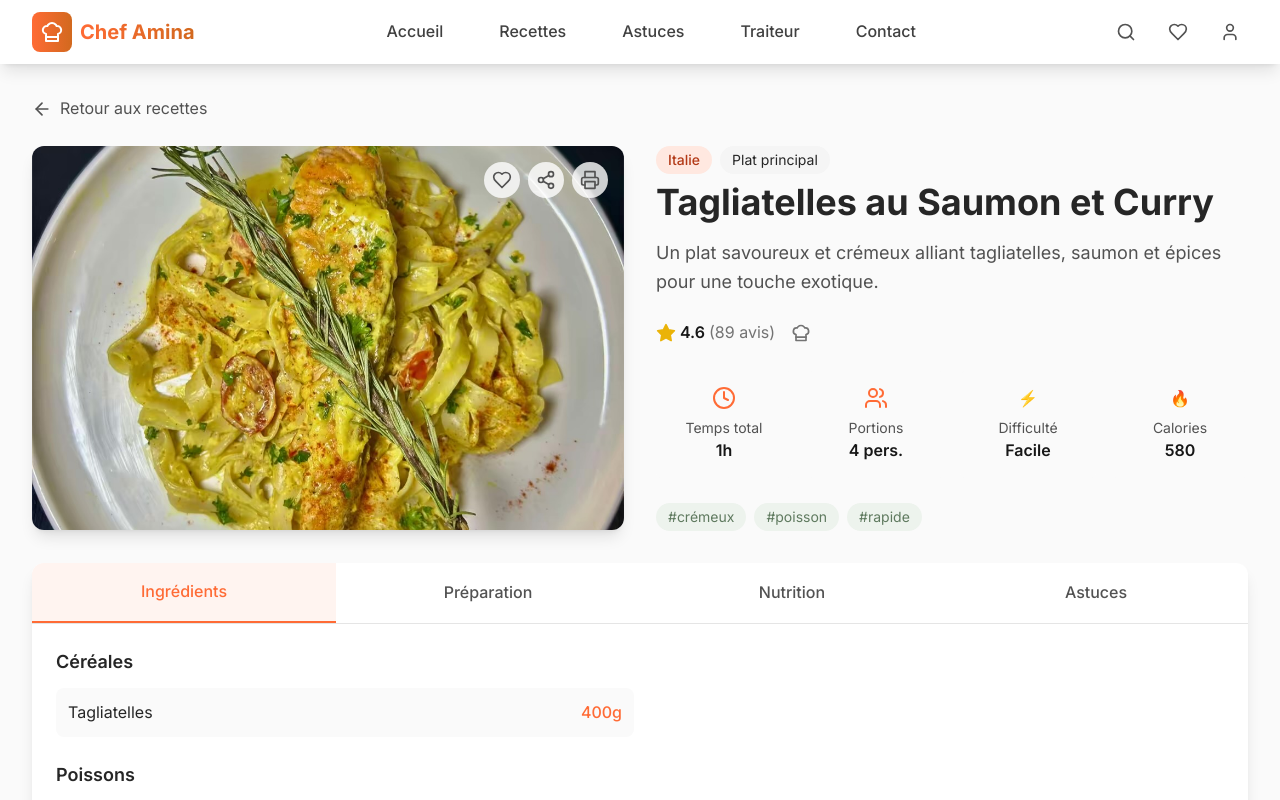
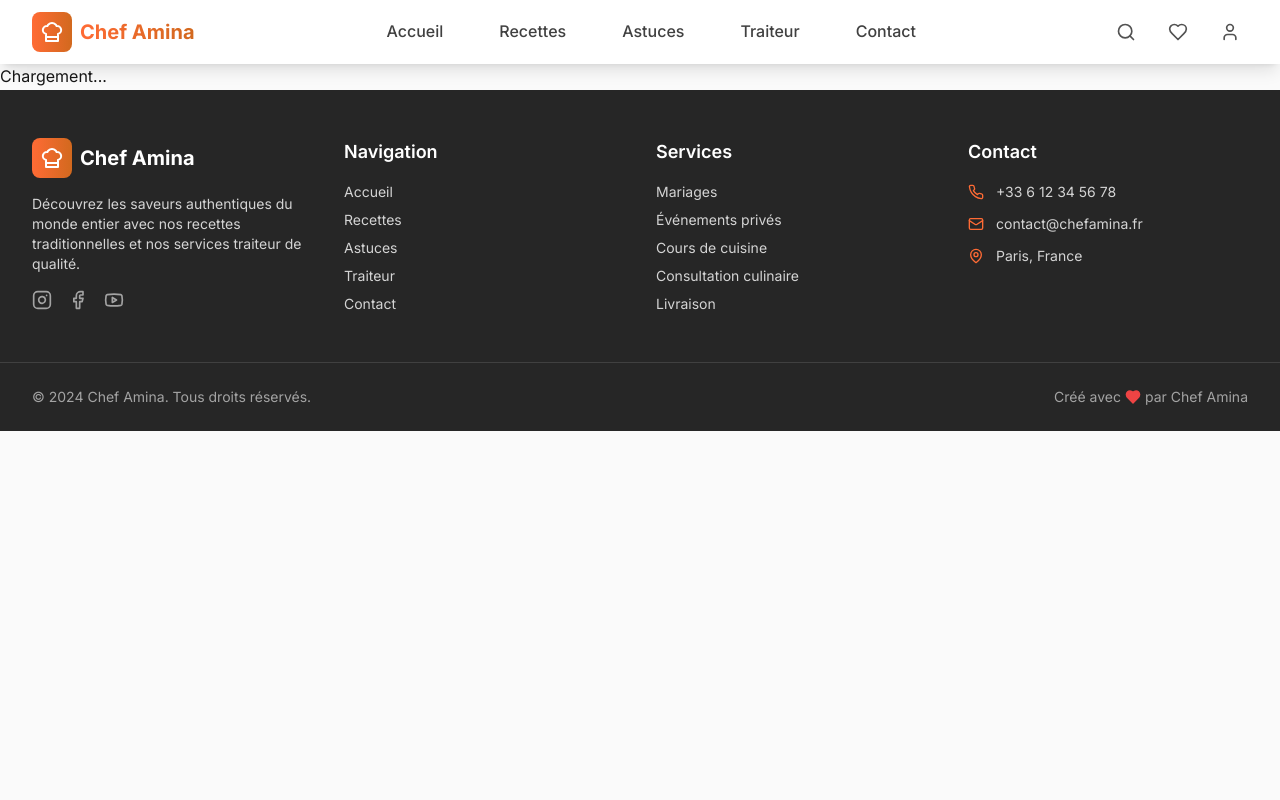
Before and after one commit to vafing39/Cooking_Portfolio_Mouna, a React (Create React App) app: page /recipe/1 in a window 1280 px wide. Shown: the top 800 px of the page. Built offline with nearby package versions, Linux system fonts and the light colour scheme.

Commit message:
Correction

```diff
--- a/src/pages/RecipeDetail.tsx
+++ b/src/pages/RecipeDetail.tsx
@@ -21,11 +21,8 @@ const RecipeDetail = () => {
   const [recette, setRecette] = useState<any>(null);
 
   useEffect(()=>{
-     recettes.map( (item: any) => {
-      if(item.id === Number(id) ) {
-        setRecette(item)
-      }
-    })
+     const found = recettes.find((item: any) => item.id === id);
+    setRecette(found || null);
   }, [id])
 
   const toggleStepCompletion = (stepNumber: number) => {
```
